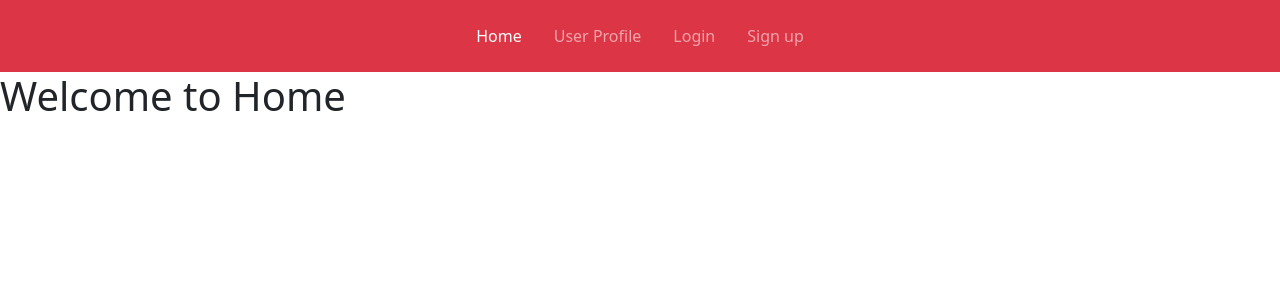
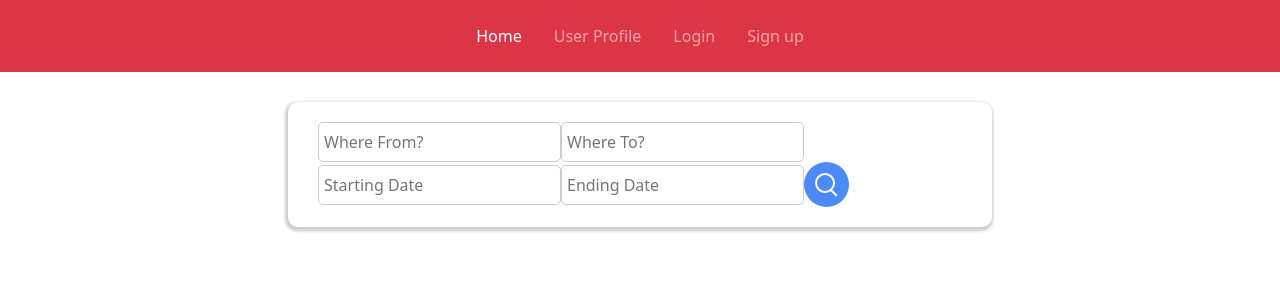
Before and after one commit to shellyh0626/TicketWingmanFront, a React (Create React App) app: page / in a window 1280 px wide. Shown: the top 300 px of the page. Built offline with nearby package versions, Linux system fonts and the light colour scheme.

Commit message:
New Component: SearchBar. CSS Complete, no functionality

```diff
--- a/package.json
+++ b/package.json
@@ -36,5 +36,8 @@
       "last 1 firefox version",
       "last 1 safari version"
     ]
+  },
+  "devDependencies": {
+    "@babel/plugin-proposal-private-property-in-object": "^7.21.11"
   }
 }
--- /dev/null
+++ b/src/components/SearchBar.jsx
@@ -0,0 +1,28 @@
+import React from "react";
+import "../css/SearchBarCSS.css";
+import Search from "../image/search.png";
+// import { Link } from "react-router-dom";
+
+const SearchBar = () => {
+  return (
+    <div className="search-bar">
+      <div>
+        <input type="text" placeholder="Where From?" className="inputField" />
+      </div>
+      <div>
+        <input type="text" placeholder="Where To?" className="inputField" />
+      </div>
+      <div>
+        <input type="text" placeholder="Starting Date" className="inputField" />
+      </div>
+      <div>
+        <input type="text" placeholder="Ending Date" className="inputField" />
+      </div>
+      <button type="submit">
+        <img src={Search} alt="" />
+      </button>
+    </div>
+  );
+};
+
+export default SearchBar;
--- /dev/null
+++ b/src/css/SearchBarCSS.css
@@ -0,0 +1,27 @@
+.search-bar {
+  background: white;
+  width: 55%;
+  margin: 30px auto;
+  padding: 20px 10px 20px 30px;
+  border-radius: 10px;
+  display: flex;
+  align-items: center;
+  flex-wrap: wrap;
+  box-shadow: -1px 2px 3px 2px #cecdcd;
+}
+
+.search-bar input {
+  border: 1px solid #ccc;
+  border-radius: 5px;
+  padding: 7px 5px;
+}
+
+.search-bar button {
+  background: #4c8bf5;
+  width: 45px;
+  height: 45px;
+  border: 0;
+  border-radius: 50%;
+  outline: none;
+  cursor: pointer;
+}
--- a/src/pages/Home.jsx
+++ b/src/pages/Home.jsx
@@ -1,5 +1,12 @@
+import React from "react";
+import SearchBar from "../components/SearchBar";
+
 function Home() {
-  return <h1>Welcome to Home</h1>;
+  return (
+    <div>
+      <SearchBar />
+    </div>
+  );
 }
 
 export default Home;
```
Also changed, not shown: src/image/search.png (added), 1 other file (tests, documents, lock files or other folders).
